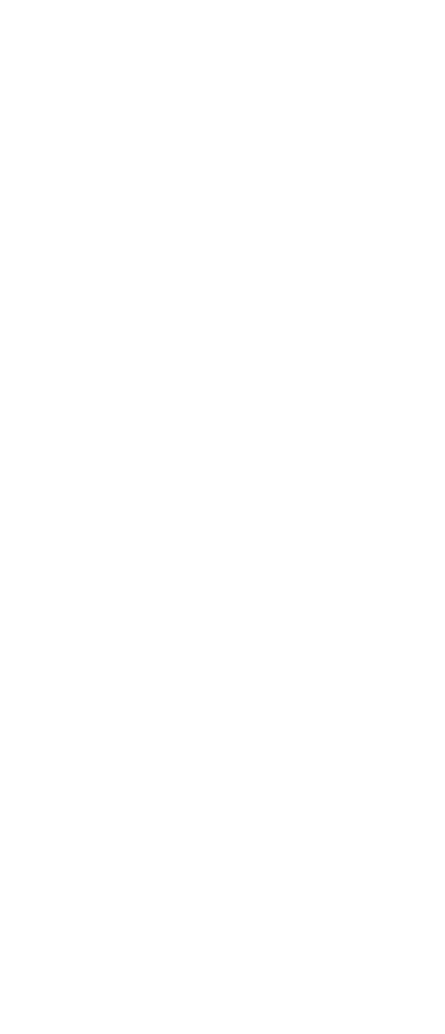
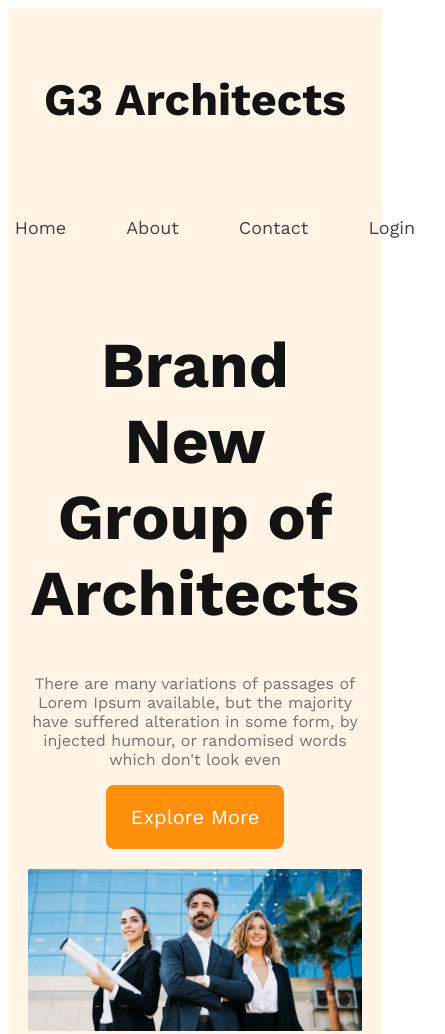
Before and after one commit to masud01870/g3-architects-website, a plain HTML site: page index.html in a window 390 px wide. Shown: the top 1034 px of the page, 445 px wide, since content can reach past the window. Before the commit the page ends 844 px from the top, so only its background shows below. Drawn offline with nearby package versions, Linux system fonts and the light colour scheme.

Commit message:
finished header section for mobile or medium devices

```diff
--- a/architect.css
+++ b/architect.css
@@ -0,0 +1,99 @@
+@import url('https://fonts.googleapis.com/css2?family=Work+Sans:wght@200;400;600;700;800&display=swap');
+
+
+/* shared style */
+
+* {
+    font-family: 'Work Sans', sans-serif;
+}
+
+.btn-primary {
+    border-radius: 8px;
+    background: #FF900E;
+    padding: 20px 25px;
+    color: #FFF;
+    font-size: 20px;
+    cursor: pointer;
+    border: 0;
+}
+
+/* header styles */
+
+header {
+    background-color: rgba(255, 144, 14, 0.10);
+    padding: 50px 240px;
+}
+
+nav {
+    display: flex;
+    justify-content: space-between;
+    align-items: center;
+}
+
+.nav-title {
+    color: #131313;
+    font-size: 45px;
+    font-weight: 700;
+}
+
+nav>ul {
+    display: flex;
+}
+
+nav li {
+    list-style: none;
+    margin: 30px;
+    font-weight: 500px;
+    font-size: 18px;
+}
+
+nav li a {
+    text-decoration: none;
+    color: #424242;
+}
+
+/* banner styles */
+
+.banner-content {
+    max-width: 800px;
+    text-align: center;
+    margin: 0 auto;
+}
+
+.banner-title {
+    font-size: 64px;
+    font-weight: 700;
+    color: #131313;
+}
+
+.banner-description {
+    color: #727272;
+}
+
+.banner img {
+    margin-top: 20px;
+    width: 100%;
+}
+
+/* responsive media query */
+/* mobile devices */
+
+@media screen and (max-width: 576px) {
+    header{
+        padding: 20px;
+    }
+    nav {
+        flex-direction: column;
+    }
+}
+
+/* tablet or mobile devices */
+
+@media screen and (min-width: 576px) and (max-width: 960px) {
+    header{
+        padding: 20px;
+    }
+    nav {
+        flex-direction: column;
+    }
+}
--- a/index.html
+++ b/index.html
@@ -4,8 +4,35 @@
     <meta charset="UTF-8">
     <meta name="viewport" content="width=device-width, initial-scale=1.0">
     <title>G3 Architect</title>
+    <link rel="stylesheet" href="architect.css">
 </head>
 <body>
+    <header>
+        <nav>
+            <h3 class="nav-title">G3 Architects</h3>
 
+            <ul>
+                <li><a href="">Home</a></li>
+                <li><a href="">About</a></li>
+                <li><a href="">Contact</a></li>
+                <li><a href="">Login</a></li>
+            </ul>
+        </nav>
+        <div class="banner">
+            <div class="banner-content">
+                <h1 class="banner-title">Brand New
+                    Group of Architects</h1>
+                    <p class="banner-description">There are many variations of passages of Lorem Ipsum available, but the majority have suffered alteration in some form, by injected humour, or randomised words which don't look even</p>
+                    <button class="btn-primary">Explore More</button>
+            </div>
+                <img src="images/banner.png" alt="">
+        </div>
+    </header>
+    <main>
+
+    </main>
+    <footer>
+
+    </footer>
 </body>
 </html>
```
